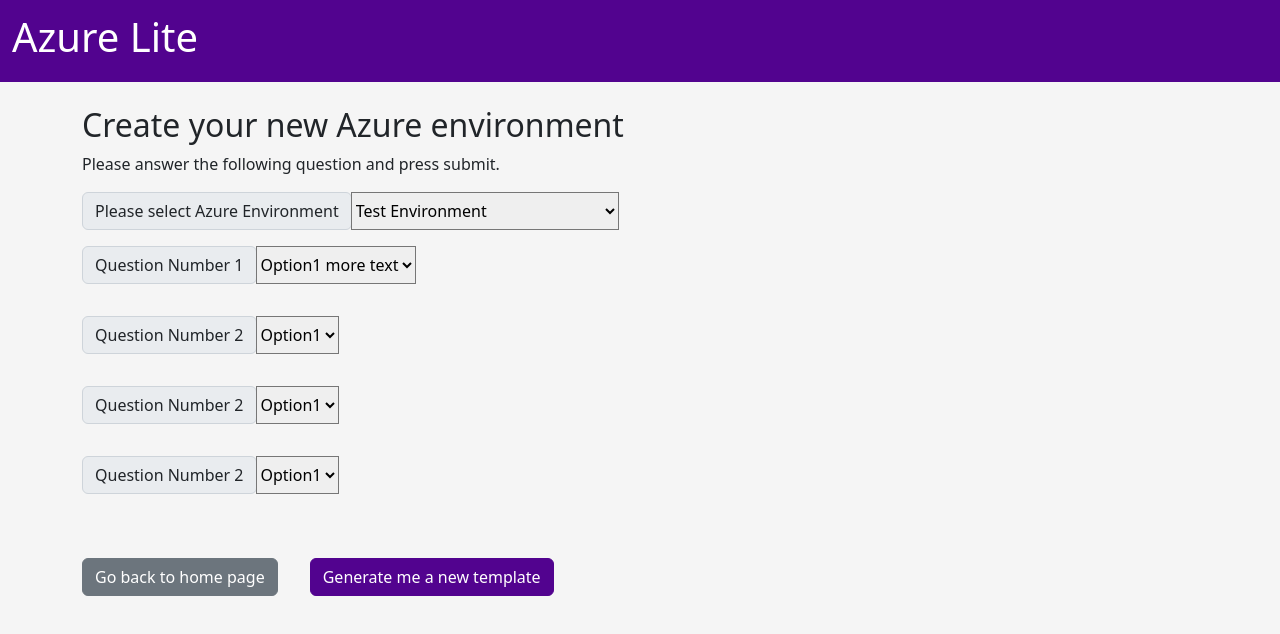
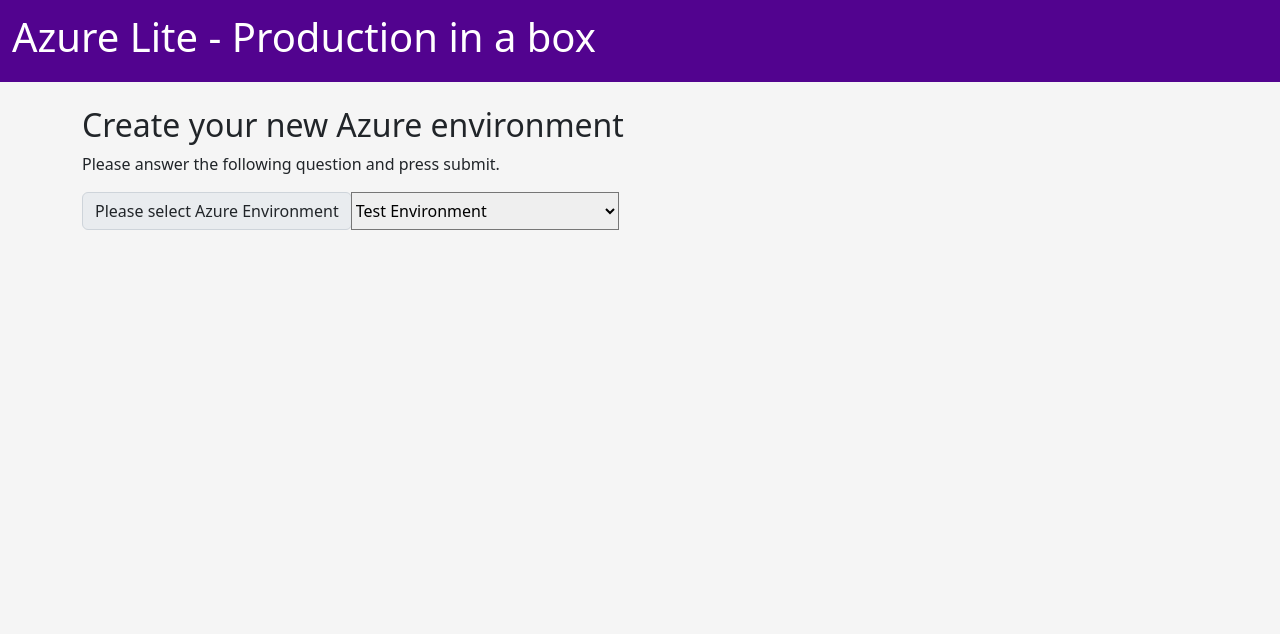
Before and after one commit to pinich/AZLite, an Angular app in the folder client/: page /quiz in a window 1280 px wide. Shown: the top 634 px of the page. Built offline with nearby package versions, Linux system fonts and the light colour scheme.

Commit message:
Web Aoo+blob use case

```diff
--- a/client/src/app/app.component.html
+++ b/client/src/app/app.component.html
@@ -11,7 +11,7 @@
 <body class="general-style">
   <nav class="navbar navbar-expand-md navbar-dark bg-primary mb-4">
     <div class="container-fluid">
-      <a class="navbar-brand" href="#"> <h1>Azure Lite</h1></a>
+      <a class="navbar-brand" href="#"> <h1>Azure Lite - Production in a box</h1></a>
     </div>
   </nav>
   <router-outlet></router-outlet>
--- a/client/src/app/components/main/main.component.html
+++ b/client/src/app/components/main/main.component.html
@@ -3,9 +3,9 @@
     <div class="row">
       <div class="col right-border">
         <div>
-          <h3>Welcome to Azure Lite - Production in a box.</h3>
+          <!--<h3>Welcome to Azure Lite - Production in a box.</h3>-->
           <h4>What would you like to do today?</h4>
-          <button class="btn btn-primary top-btn">Upload my own template</button>
+          <button class="btn btn-primary top-btn">Upload template</button>
           <a class="btn btn-primary top-btn" routerLink="/quiz">Create a new template</a>
         </div>
         <div *ngIf="templates && templates.length > 0">
--- a/client/src/app/components/quiz/quiz.component.html
+++ b/client/src/app/components/quiz/quiz.component.html
@@ -30,7 +30,7 @@
   <div *ngIf="templateGenerated">
     <h5>Generated template is:</h5>
     <div class="row">
-      <img src="/assets/images/template1Image.png" class="image-style" />
+      <img src="/assets/images/fully-managed-secure-apps.png" class="image-style" />
     </div>
     <a class="btn btn-primary bottom-btn" routerLink="/home">Continue with generated template</a>
   </div>
--- a/client/src/assets/quizData.json
+++ b/client/src/assets/quizData.json
@@ -1,137 +1,64 @@
 {
-  "testQuestions": [
+
+  "productionQuestions": [
     {
       "id": 0,
-      "title": "Question Number 1",
+      "title": "Describe the main architype for this compute environment: ",
       "options": [
         {
           "id": 1,
-          "title": "Option1 more text"
+          "title": "Web Application"
         },
         {
           "id": 2,
-          "title": "Option2"
-        },
-        {
-          "id": 3,
-          "title": "Option3"
-        },
-        {
-          "id": 4,
-          "title": "Option4"
+          "title": "HPC workload"
         }
+
       ]
     },
     {
       "id": 1,
-      "title": "Question Number 2",
+      "title": "Do you need full control",
       "options": [
         {
           "id": 1,
-          "title": "Option1"
+          "title": "yes"
         },
         {
           "id": 2,
-          "title": "Option2"
-        },
-        {
-          "id": 3,
-          "title": "Option3"
-        },
-        {
-          "id": 4,
-          "title": "Option4"
+          "title": "No"
         }
+
       ]
     },
     {
       "id": 2,
-      "title": "Question Number 2",
+      "title": "Using Spring Boot App?",
       "options": [
         {
           "id": 1,
-          "title": "Option1"
+          "title": "yes"
         },
         {
           "id": 2,
-          "title": "Option2"
-        },
-        {
-          "id": 3,
-          "title": "Option3"
-        },
-        {
-          "id": 4,
-          "title": "Option4"
+          "title": "No"
         }
+
       ]
     },
     {
       "id": 3,
-      "title": "Question Number 2",
+      "title": "Need a blob storage?",
       "options": [
         {
           "id": 1,
-          "title": "Option1"
+          "title": "yes"
         },
         {
           "id": 2,
-          "title": "Option2"
-        },
-        {
-          "id": 3,
-          "title": "Option3"
-        },
-        {
-          "id": 4,
-          "title": "Option4"
+          "title": "No"
         }
-      ]
-    }
-  ],
-  "productionQuestions": [
-    {
-      "id": 0,
-      "title": "Production Question Number 1",
-      "options": [
-        {
-          "id": 1,
-          "title": "Option1 more text"
-        },
-        {
-          "id": 2,
-          "title": "Option2"
-        },
-        {
-          "id": 3,
-          "title": "Option3"
-        },
-        {
-          "id": 4,
-          "title": "Option4"
-        }
-      ]
-    },
-    {
-      "id": 1,
-      "title": "Production Question Number 2",
-      "options": [
-        {
-          "id": 1,
-          "title": "Option1"
-        },
-        {
-          "id": 2,
-          "title": "Option2"
-        },
-        {
-          "id": 3,
-          "title": "Option3"
-        },
-        {
-          "id": 4,
-          "title": "Option4"
-        }
+
       ]
     }
   ],
--- a/client/src/assets/templatesData.json
+++ b/client/src/assets/templatesData.json
@@ -2,8 +2,8 @@
     {
         "id": 0,
         "title": "Web Application + Blob stroage",
-        "description": "Lorem, ipsum dolor sit amet consectetur adipisicing elit. Dignissimos eveniet, vero, quis officiis dicta ipsum fugit optio tempora ex illo delectus nesciunt impedit adipisci ratione veritatis animi repellendus? Molestias, labore!        ",
-        "image": "/assets/images/template1Image.png",
+        "description": "Deploying secure applications using the Azure App Service Environment. To restrict application access from the internet, the Azure Application Gateway service and Azure Web Application Firewall are used. This template also provides guidance about continuous integration and continuous deployment (CI/CD) for App Service Environments using Github.        ",
+        "image": "/assets/images/fully-managed-secure-apps.png",
         "filePath": "/assets/templates/template1.json"
     },
     {
```
Also changed, not shown: client/src/assets/templates/template1.json (+48 -1 lines), client/src/assets/images/fully-managed-secure-apps.png (added).
